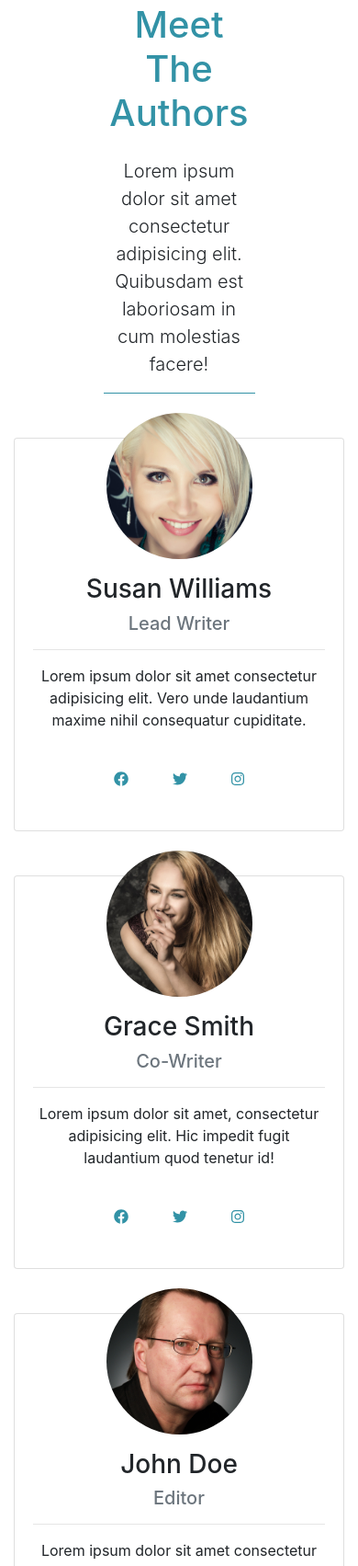
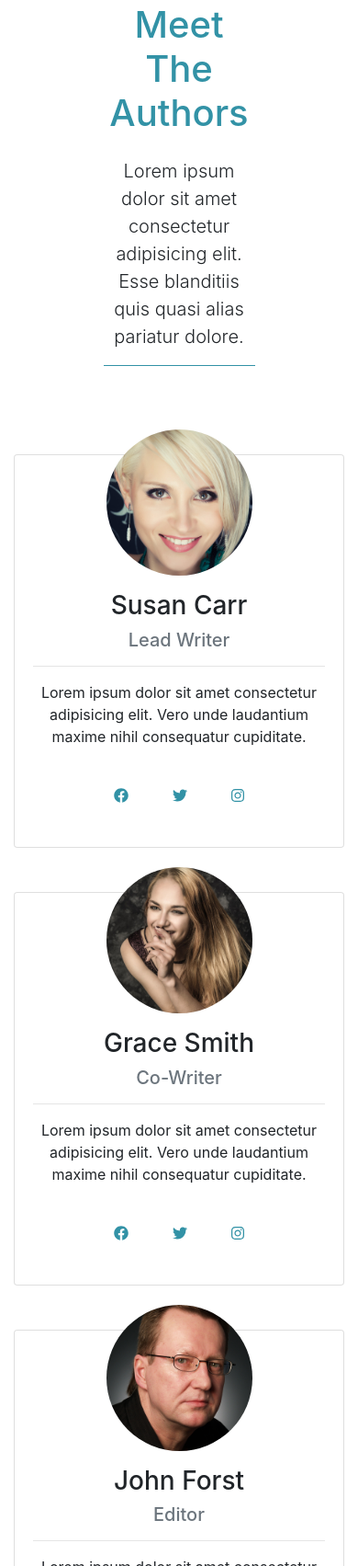
Before and after one commit to alex-pek10/mizuxe-book-theme, a website: page app/index.html in a window 390 px wide. Shown: the part 2777-4480 px from the top of the page at 92% size. Drawn offline with nearby package versions, Linux system fonts and the light colour scheme; files that its build step writes are made by us from their sources.

Commit message:
Fix: Responsive formatting

```diff
--- a/app/index.html
+++ b/app/index.html
@@ -286,13 +286,13 @@
     <!-- AUTHORS -->
     <section id="authors" class="my-5 text-center">
       <div class="container">
-        <div class="row">
+        <div class="row pb-5">
           <div class="col-6 mx-auto">
             <div class="info-header mb-5 border-bottom border-primary">
               <h2 class="h1 text-primary pb-3">Meet The Authors</h2>
               <p class="lead">
-                Lorem ipsum dolor sit amet consectetur adipisicing elit.
-                Quibusdam est laboriosam in cum molestias facere!
+                Lorem ipsum dolor sit amet consectetur adipisicing elit. Esse
+                blanditiis quis quasi alias pariatur dolore.
               </p>
             </div>
           </div>
@@ -307,7 +307,7 @@
                   class="img-fluid rounded-circle w-50 mb-3 mt-n5"
                   alt="author 1"
                 />
-                <h3>Susan Williams</h3>
+                <h3>Susan Carr</h3>
                 <h5 class="text-muted">Lead Writer</h5>
                 <hr />
                 <p>
@@ -346,8 +346,8 @@
                 <h5 class="text-muted">Co-Writer</h5>
                 <hr />
                 <p>
-                  Lorem ipsum dolor sit amet, consectetur adipisicing elit. Hic
-                  impedit fugit laudantium quod tenetur id!
+                  Lorem ipsum dolor sit amet consectetur adipisicing elit. Vero
+                  unde laudantium maxime nihil consequatur cupiditate.
                 </p>
                 <div class="d-flex justify-content-center">
                   <div class="p-4">
@@ -377,12 +377,12 @@
                   class="img-fluid rounded-circle w-50 mb-3 mt-n5"
                   alt="author 1"
                 />
-                <h3>John Doe</h3>
+                <h3>John Forst</h3>
                 <h5 class="text-muted">Editor</h5>
                 <hr />
                 <p>
-                  Lorem ipsum dolor sit amet consectetur adipisicing elit. Quis
-                  alias asperiores ab velit optio quo.
+                  Lorem ipsum dolor sit amet consectetur adipisicing elit. Vero
+                  unde laudantium maxime nihil consequatur cupiditate.
                 </p>
                 <div class="d-flex justify-content-center">
                   <div class="p-4">
@@ -412,12 +412,12 @@
                   class="img-fluid rounded-circle w-50 mb-3 mt-n5"
                   alt="author 1"
                 />
-                <h3>Kevin Swanson</h3>
+                <h3>Kevin Ray</h3>
                 <h5 class="text-muted">Designer</h5>
                 <hr />
                 <p>
-                  Lorem ipsum dolor sit amet consectetur adipisicing elit. Saepe
-                  laborum nemo repudiandae quisquam hic suscipit.
+                  Lorem ipsum dolor sit amet consectetur adipisicing elit. Vero
+                  unde laudantium maxime nihil consequatur cupiditate.
                 </p>
                 <div class="d-flex justify-content-center">
                   <div class="p-4">
```
